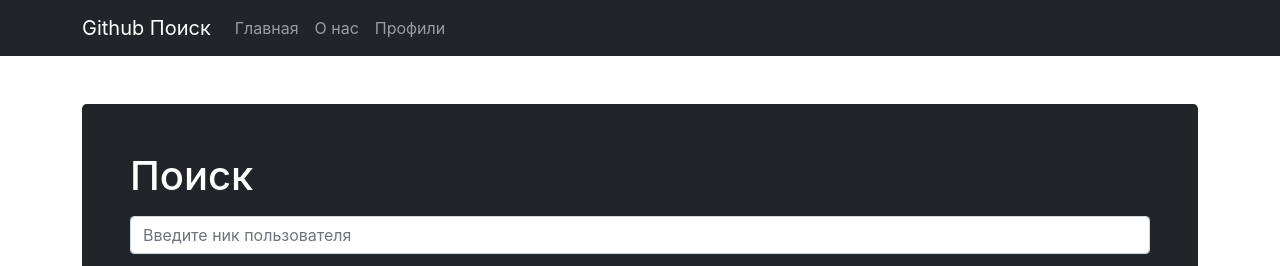
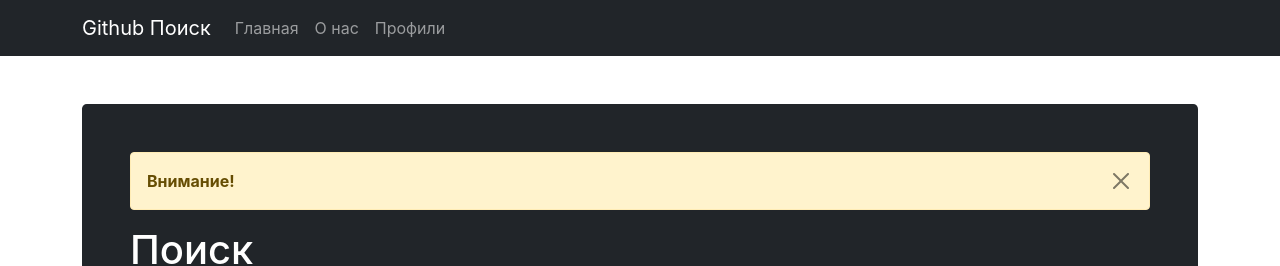
Before and after one commit to top-web-knurl/Github-Search, a React (Create React App) app: page / in a window 1280 px wide. Shown: the top 266 px of the page. Built offline with nearby package versions, Linux system fonts and the light colour scheme.

Commit message:
компонент alert

```diff
--- a/src/App.jsx
+++ b/src/App.jsx
@@ -1,22 +1,27 @@
 import React from 'react';
-import { Navbar } from './components/Navbar/Navbar';
-import { Home } from './pages/Home';
-import { About } from './pages/About';
-import { Profile } from './pages/Profile';
 import {
   BrowserRouter,
   Routes,
   Route
 } from 'react-router-dom';
+import { Navbar } from './components/Navbar/Navbar';
+import { Home } from './pages/Home';
+import { About } from './pages/About';
+import { Profile } from './pages/Profile';
+import { Alert } from './components/Alert/Alert';
+import { AlertState } from './context/Alert/AlertState';
+
 
 function App() {
   return (
+    <AlertState>
       <BrowserRouter>
         <Navbar />
         <div className="g-4 mt-5">
           <div className='container'>
             <div className="row">
               <div className="bg-dark h-100 p-lg-5 p-md-4 p-3 text-white bg-dark rounded-3">
+                <Alert text='Внимание!' />
                 <Routes>
                   <Route path="/" element={<Home />} />
                   <Route path="/about" element={<About />} />
@@ -27,6 +32,7 @@ function App() {
           </div>
         </div>
       </BrowserRouter>
+    </AlertState>
   );
 }
 
--- /dev/null
+++ b/src/components/Alert/Alert.jsx
@@ -0,0 +1,13 @@
+import React from "react";
+
+export const Alert = (props) => {
+
+
+    return (
+        <div className={`alert alert-warning alert-${props.type || 'secondary'} d-flex align-center justify-content-between`} role="alert">
+            <strong>{props.text || null}</strong>
+            <button type="button" className="btn-close"  aria-label="Close"></button>
+        </div>
+    )
+
+}
--- a/src/components/Card/Card.jsx
+++ b/src/components/Card/Card.jsx
@@ -9,7 +9,7 @@ export const Card = () => (
             <h5 className="card-title text-black">
                 User name
             </h5>
-            <Link to={'/profile/' + 'userid'} className="btn btn-dark">Открыть</Link>
+            <Link to={'/profile/userid'} className="btn btn-dark">Открыть</Link>
         </div>
     </div>
 )
--- /dev/null
+++ b/src/context/Alert/AlertState.jsx
@@ -0,0 +1,11 @@
+import React from "react";
+import { AlertContext } from "./alertContext";
+
+
+export const AlertState = ({children}) => {
+    return (
+        <AlertContext.Provider>
+            {children}
+        </AlertContext.Provider>
+    )
+}
--- /dev/null
+++ b/src/context/Alert/alertContext.jsx
@@ -0,0 +1,3 @@
+import { createContext } from "react";
+
+export const AlertContext = createContext();
--- a/src/pages/Home.jsx
+++ b/src/pages/Home.jsx
@@ -7,7 +7,6 @@ export const Home = () => {
     const cards = new Array(15)
         .fill('')
         .map((_, i) => i)
-        console.log(cards);
     return (
         <>
             <div className=" mb-4">
```
Lines whose indentation alone changed are shown as unchanged.
